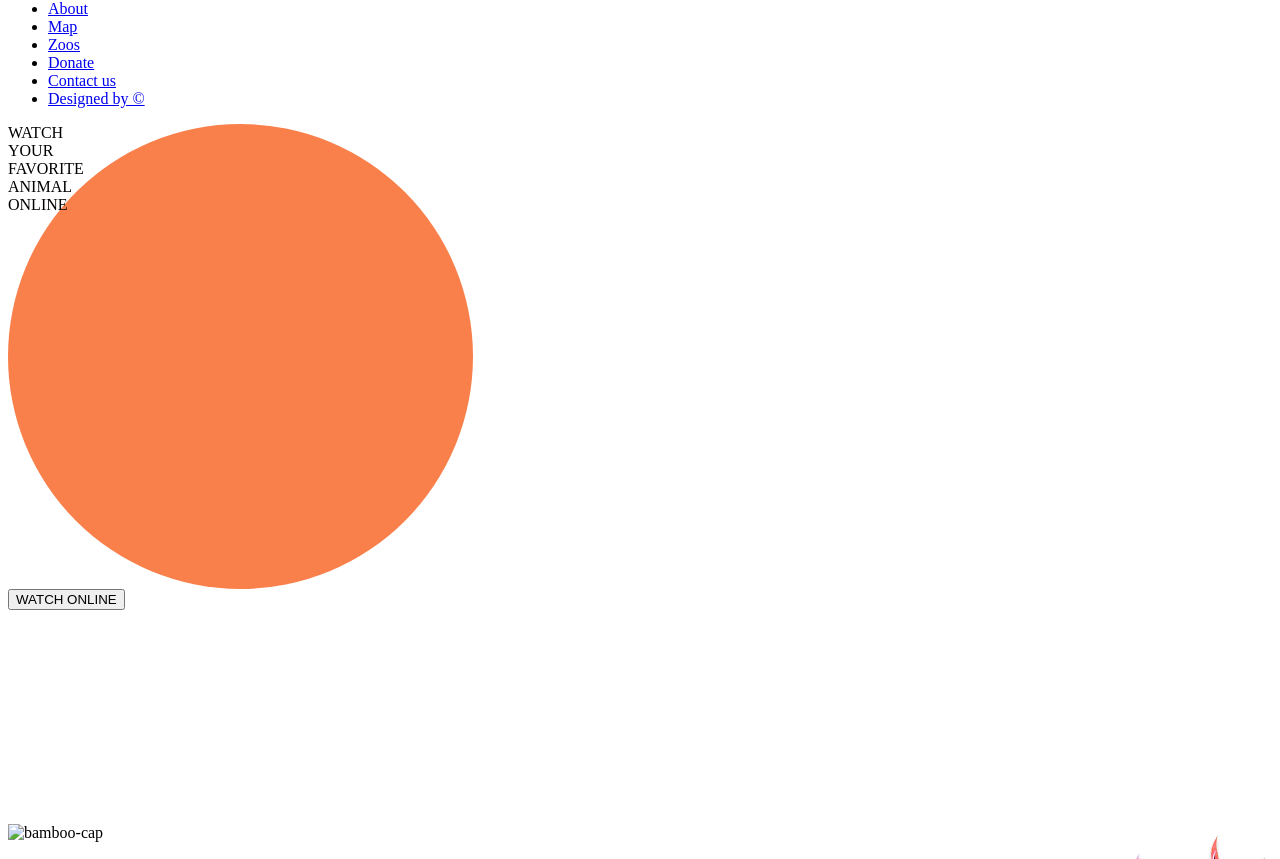
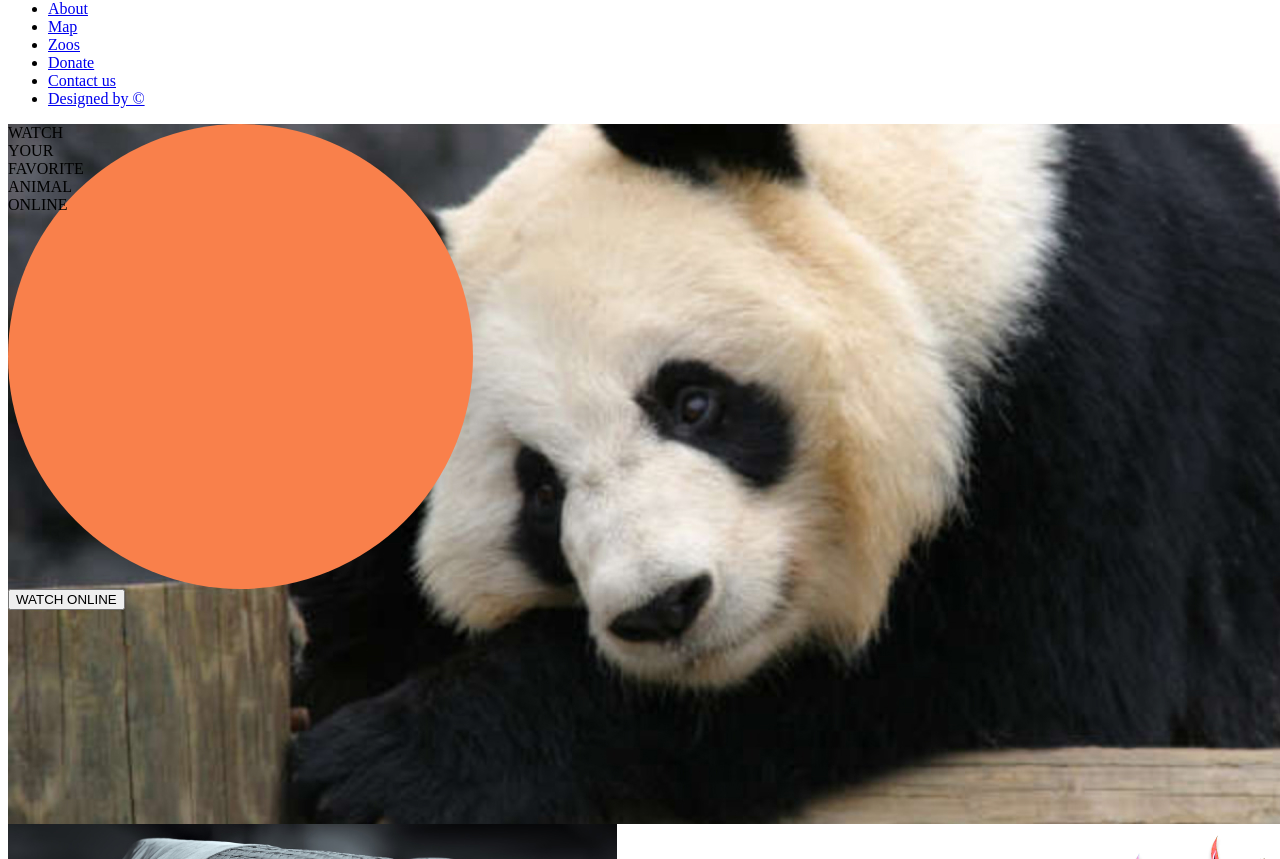
Before and after one commit to ok-olly/online-zoo, a plain HTML site: page pages/main/index.html in a window 1280 px wide. Shown: the part 67-926 px from the top of the page. Drawn offline with Linux system fonts and the light colour scheme.

Commit message:
feat: ../ to show images for test

```diff
--- a/pages/main/index.html
+++ b/pages/main/index.html
@@ -50,7 +50,7 @@
         </div>
         <section class="section2">
             <div>
-                <img src="../assets/images/bamboo-cap.jpg" alt="bamboo-cap" width="609" height="403">
+                <img src="../../assets/images/bamboo-cap.jpg" alt="bamboo-cap" width="609" height="403">
                 <div>
                     <h2>The Backstage of the Wilderness World.</h2>
                     <p>The site was founded on the basis of a volunteer movement to protect and care for animals.</p>
--- a/pages/main/style.css
+++ b/pages/main/style.css
@@ -1,5 +1,5 @@
 .section1-ft {
-    background-image: url(../assets/images/Giant_Panda.jpg);
+    background-image: url(../../assets/images/Giant_Panda.jpg);
     width: 1600px;
     height: 700px;
     /* height: 780px; */
```
